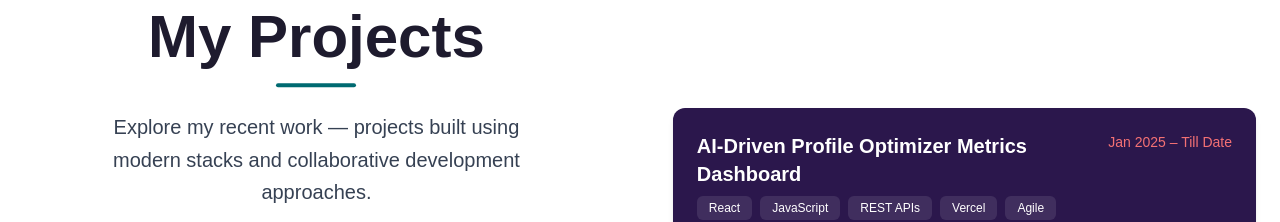
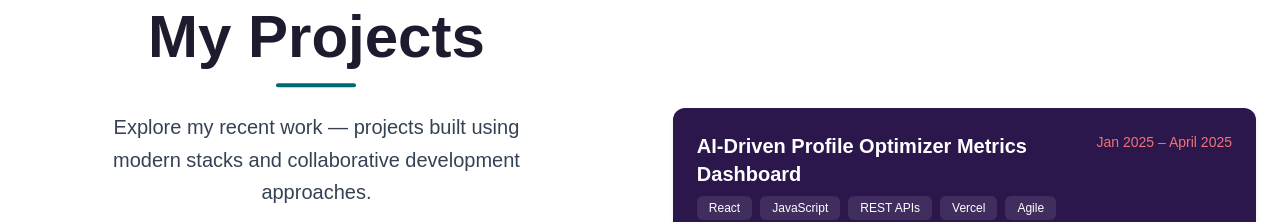
Before and after one commit to VaishnaviNalla2/my-portfolio-vercel, a Next.js app: page / in a window 1280 px wide. Shown: the part 1940-2162 px from the top of the page. Built offline with nearby package versions, Linux system fonts and the light colour scheme.

Commit message:
Update Projects.tsx

```diff
--- a/src/components/Projects.tsx
+++ b/src/components/Projects.tsx
@@ -6,7 +6,7 @@ import { motion, useScroll, useTransform } from "framer-motion"
 const projects = [
   {
     title: "AI-Driven Profile Optimizer Metrics Dashboard",
-    date: "Jan 2025 – Till Date",
+    date: "Jan 2025 – April 2025",
     tech: ["React", "JavaScript", "REST APIs", "Vercel", "Agile"],
     description: `Designed and developed responsive, multi-page web interfaces using React, based on Figma designs from the UI/UX team.
       Integrated real-time outputs from backend AI models via RESTful APIs to deliver structured insights and improvement suggestions.
```
